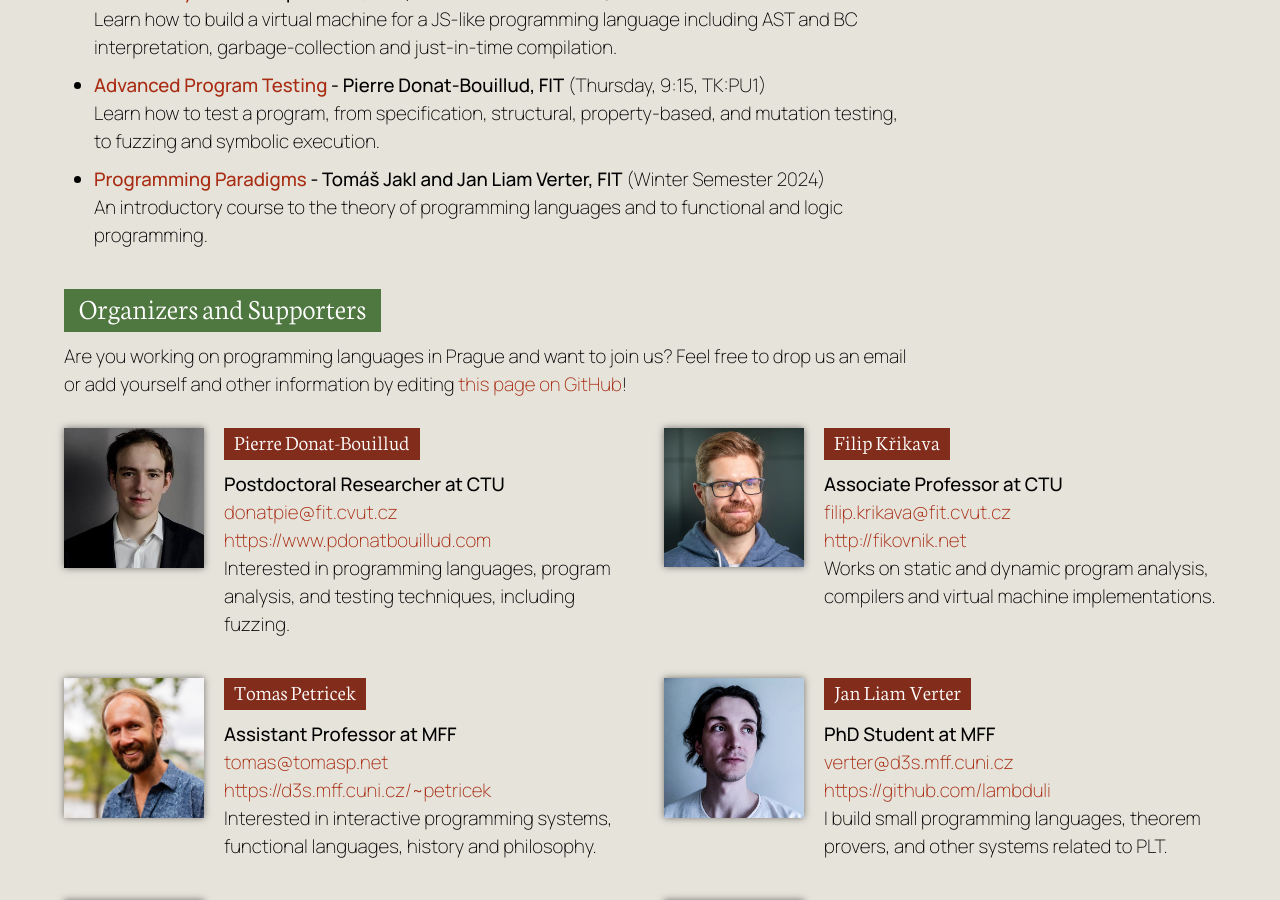
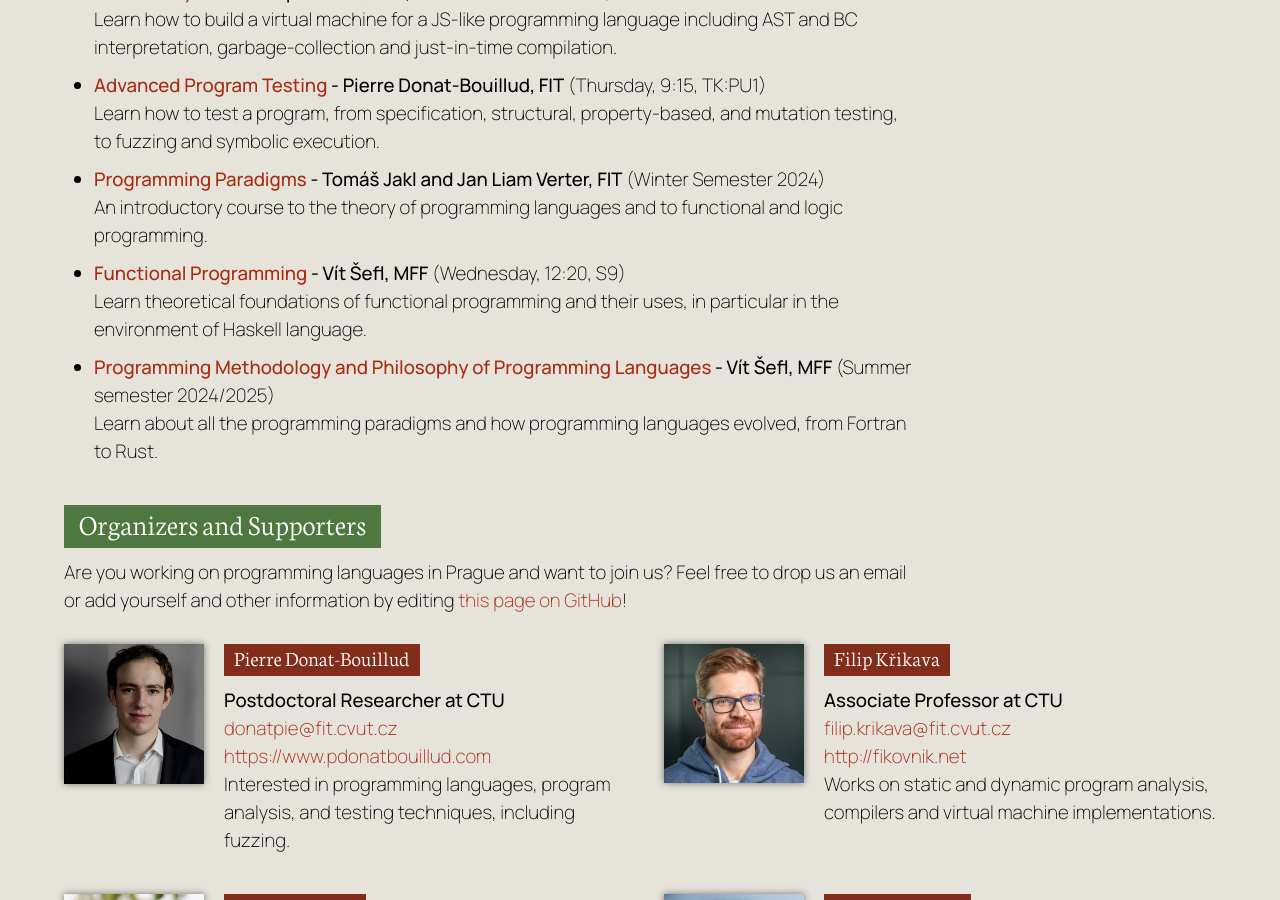
Before and after one commit to prgprg-org/prgprg-org.github.io, a Jekyll site: the page built from index.html, in a window 1280 px wide and 900 px high, scrolled down 2311 px. Built offline with Jekyll 4.4.1, drawn with Linux system fonts in a browser that asks for light colours.

Commit message:
Add my courses

```diff
--- a/_data/courses.yml
+++ b/_data/courses.yml
@@ -44,3 +44,17 @@
   link: https://bilakniha.cvut.cz/cs/predmet6706506.html
   label: An introductory course to the theory of programming languages and to functional and logic programming.
   language: English/Czech
+
+- title: Functional Programming
+  schedule: Wednesday, 12:20, S9
+  lecturer: Vít Šefl, MFF
+  link: https://is.cuni.cz/studium/predmety/index.php?do=predmet&kod=NAIL097
+  label: Learn theoretical foundations of functional programming and their uses, in particular in the environment of Haskell language.
+  language: English/Czech
+
+- title: Programming Methodology and Philosophy of Programming Languages
+  schedule: Summer semester 2024/2025
+  lecturer: Vít Šefl, MFF
+  link: https://is.cuni.cz/studium/predmety/index.php?do=predmet&kod=NPRG003
+  label: Learn about all the programming paradigms and how programming languages evolved, from Fortran to Rust.
+  language: Czech
```
